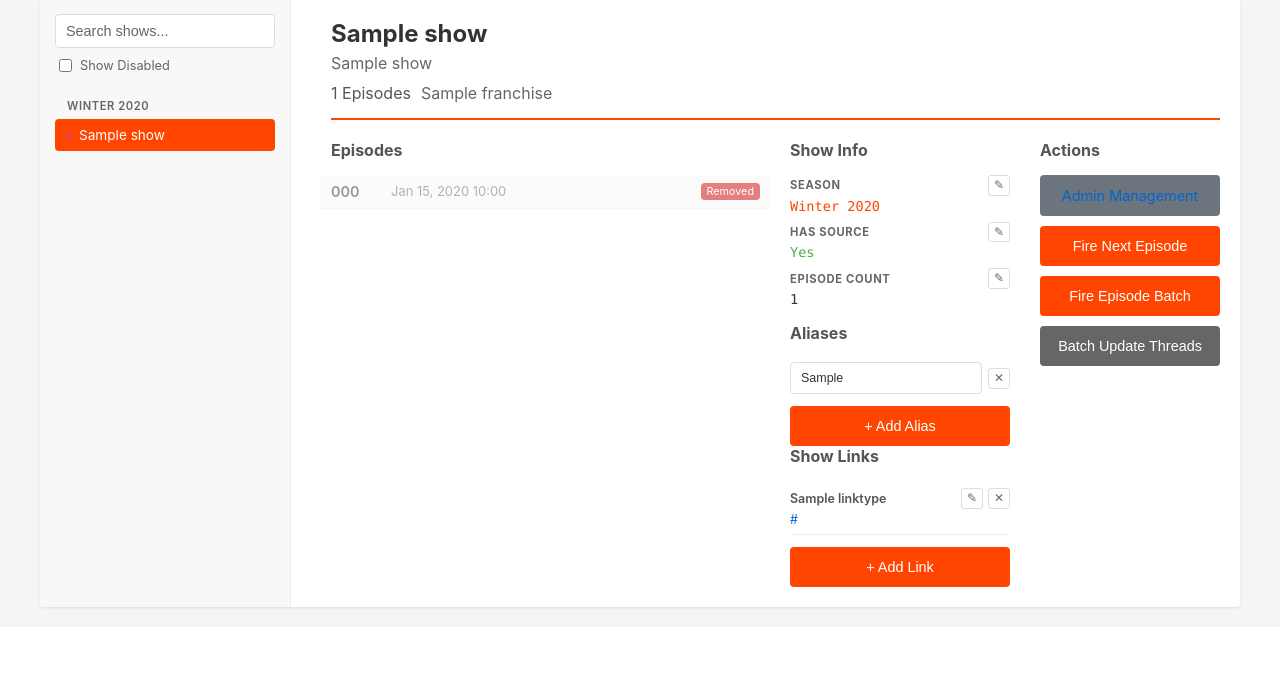
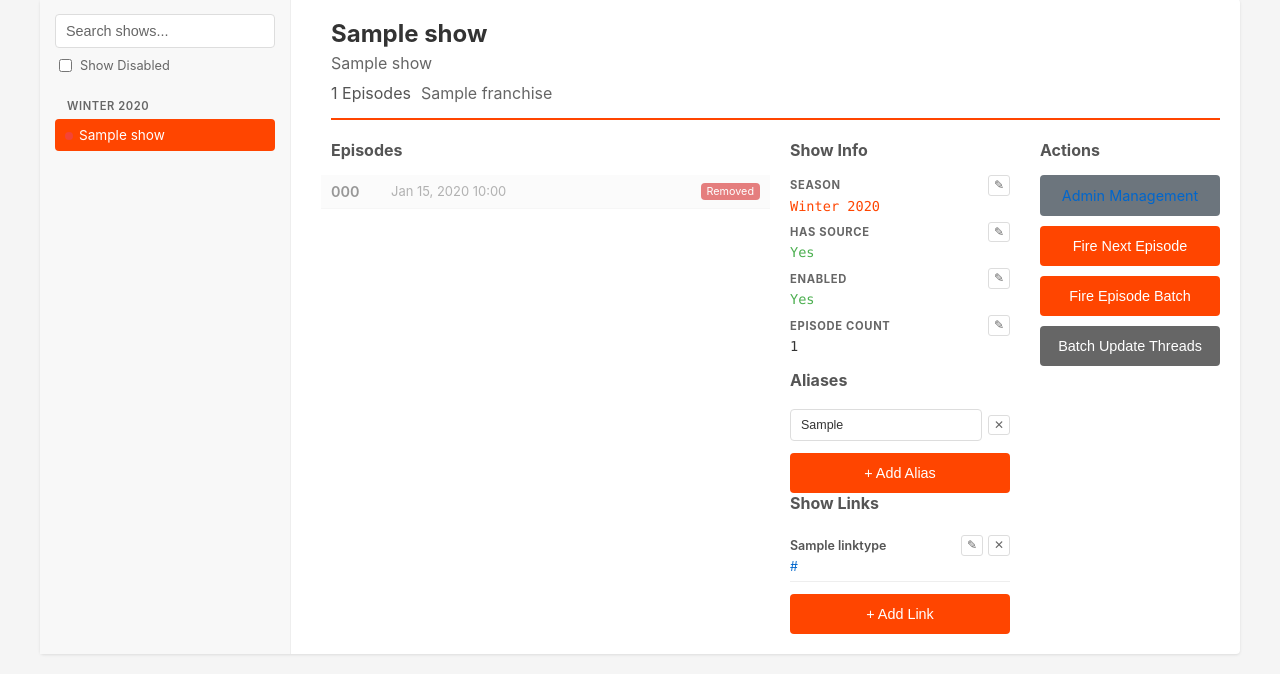
Before and after one commit to r-anime/myuri, a Django app: page /shows/ in a window 1280 px wide. Shown: the part 173-847 px from the top of the page. Before the commit the page ends 783 px from the top, so only its background shows below. Run offline with Django 5.2, Linux system fonts and the light colour scheme; a user stored in the database is signed in; tables that the repository leaves empty hold one stand-in row (values such as "Sample post"); parts of the project's set-up code (start-up, migrations or seed data) failed here and were passed over; some libraries are stand-ins or nearby versions.

Commit message:
Adds enable toggle to show

```diff
--- a/src/myuri/shows/urls.py
+++ b/src/myuri/shows/urls.py
@@ -29,6 +29,7 @@ urlpatterns = [
     path("shows/<int:show_id>/links/<int:link_id>/delete/", views.delete_show_link, name="delete_show_link"),
     path("shows/<int:show_id>/update-season/", views.update_show_season, name="update_show_season"),
     path("shows/<int:show_id>/update-has-source/", views.update_show_has_source, name="update_show_has_source"),
+    path("shows/<int:show_id>/update-enabled/", views.update_show_enabled, name="update_show_enabled"),
     path("shows/<int:show_id>/update-episode-count/", views.update_show_episode_count, name="update_show_episode_count"),
     path("shows/<int:show_id>/update-aliases/", views.update_show_aliases, name="update_show_aliases"),
 ]
--- a/src/myuri/shows/views.py
+++ b/src/myuri/shows/views.py
@@ -1224,6 +1224,16 @@ def update_show_has_source(request, show_id):
 
 @admin_required
 @require_POST
+def update_show_enabled(request, show_id):
+    """Toggle the enabled flag for a show."""
+    show = get_object_or_404(Show, id=show_id)
+    show.enabled = not show.enabled
+    show.save()
+    return JsonResponse({"success": True, "enabled": show.enabled})
+
+
+@admin_required
+@require_POST
 def update_show_episode_count(request, show_id):
     """Update the episode count for a show."""
     show = get_object_or_404(Show, id=show_id)
--- a/src/myuri/templates/shows/shows_list.html
+++ b/src/myuri/templates/shows/shows_list.html
@@ -489,6 +489,10 @@
         color: #4caf50;
     }
 
+    .enabled-yes {
+        color: #4caf50;
+    }
+
     .info-edit-btn {
         background: transparent;
         border: 1px solid var(--border-color);
@@ -677,6 +681,7 @@
             <li class="season-header" data-season="{{ season.id }}">{{ season }}</li>
             {% for show in season_shows %}
             <li class="show-item {% if selected_show.id == show.id %}active{% endif %}{% if not show.enabled %} show-disabled{% endif %}"
+                data-show-id="{{ show.id }}"
                 data-title="{{ show.title|lower }}"
                 data-title-en="{{ show.title_en|lower }}"
                 data-aliases="{{ show.aliases|lower }}"
@@ -752,6 +757,16 @@
                         </div>
                         <span class="show-info-value has-source-value {% if selected_show.has_source %}has-source-yes{% endif %}" id="show-has-source-display">
                             {{ selected_show.has_source|yesno:"Yes,No" }}
+                        </span>
+                    </div>
+                    <div class="show-info-row">
+                        <div class="show-info-header">
+                            <span class="show-info-label">Enabled</span>
+                            <button class="info-edit-btn" id="edit-enabled-btn"
+                                    data-value="{{ selected_show.enabled|yesno:'true,false' }}">&#9998;</button>
+                        </div>
+                        <span class="show-info-value enabled-value {% if selected_show.enabled %}enabled-yes{% endif %}" id="show-enabled-display">
+                            {{ selected_show.enabled|yesno:"Yes,No" }}
                         </span>
                     </div>
                     <div class="show-info-row">
@@ -1423,6 +1438,34 @@ document.addEventListener('DOMContentLoaded', function() {
         });
     }
 
+    // Show Info — Enabled toggle
+    const editEnabledBtn = document.getElementById('edit-enabled-btn');
+    if (editEnabledBtn) {
+        editEnabledBtn.addEventListener('click', function() {
+            const infoList = document.querySelector('.show-info-list');
+            const showId = infoList.dataset.showId;
+            fetch(`/shows/${showId}/update-enabled/`, {
+                method: 'POST',
+                headers: { 'X-CSRFToken': getCsrfToken(), 'Content-Type': 'application/json' },
+            })
+            .then(r => r.json())
+            .then(data => {
+                if (!data.success) { alert('Error: ' + data.error); return; }
+                const display = document.getElementById('show-enabled-display');
+                display.textContent = data.enabled ? 'Yes' : 'No';
+                display.classList.toggle('enabled-yes', data.enabled);
+                editEnabledBtn.dataset.value = data.enabled ? 'true' : 'false';
+
+                const sidebarItem = document.querySelector(`.show-item[data-show-id="${showId}"]`);
+                if (sidebarItem) {
+                    sidebarItem.classList.toggle('show-disabled', !data.enabled);
+                    sidebarItem.dataset.enabled = data.enabled ? 'true' : 'false';
+                }
+            })
+            .catch(err => alert('Error: ' + err.message));
+        });
+    }
+
     // Show Info — Episode Count edit
     const editEpisodeCountBtn = document.getElementById('edit-episode-count-btn');
     if (editEpisodeCountBtn) {
```
